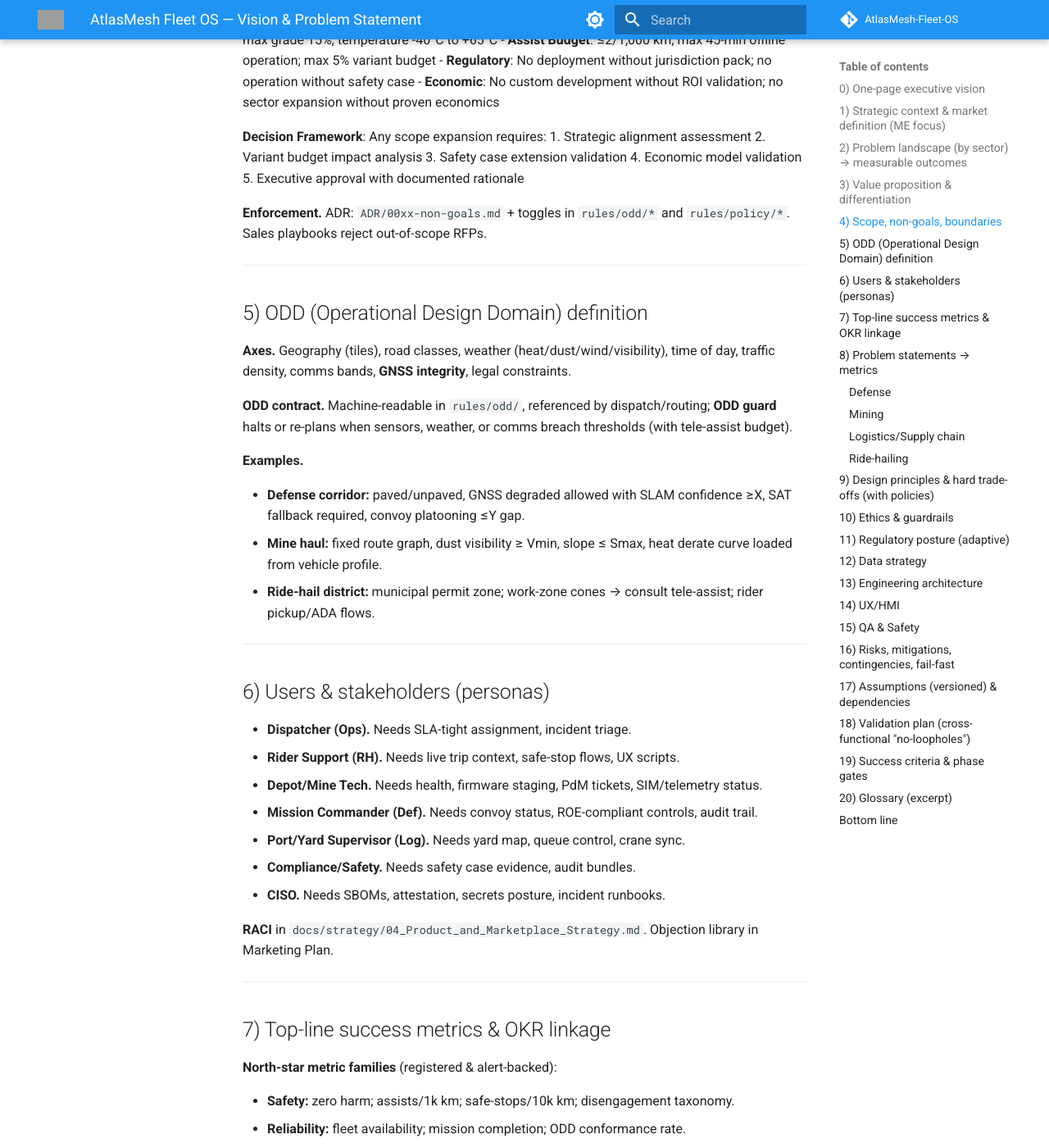
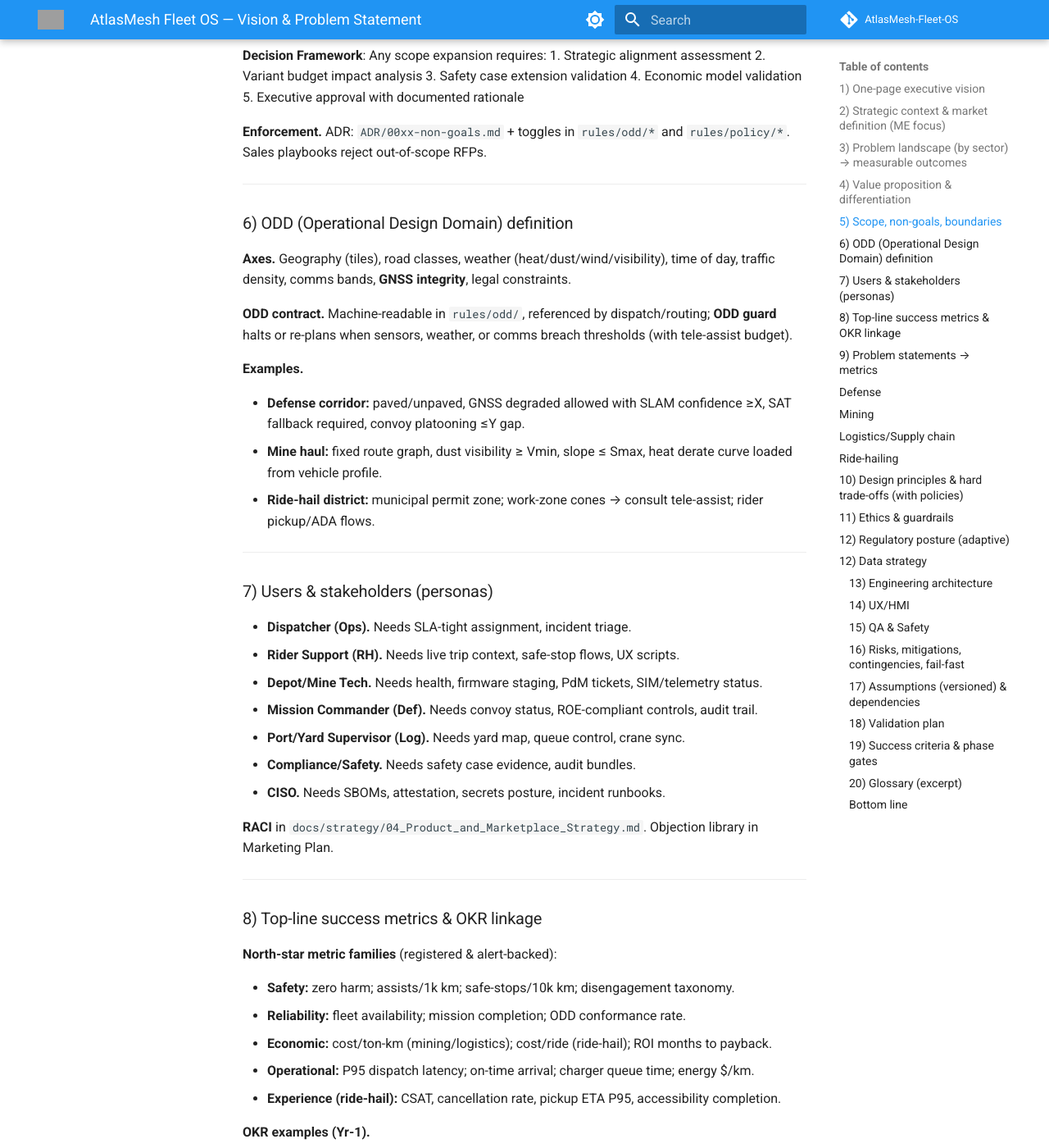
Before and after one commit to suprachakra/AtlasMesh-Fleet-OS, an MkDocs documentation site: the page built from docs/strategy/01_Executive_Summary_and_Vision.md, in a window 1280 px wide and 1400 px high, scrolled down 3296 px. Shown: the whole window at 82% size. Built offline with MkDocs 1.6.1 and Material for MkDocs 9.7.7, drawn with Linux system fonts in a browser that asks for light colours; comment, search, counter and statistics services are not loaded; the version menu is left out; some of the changed text lies outside the part shown; grey boxes are pictures that could not be loaded.

Commit message:
Update 01_Executive_Summary_and_Vision.md

```diff
--- a/docs/strategy/01_Executive_Summary_and_Vision.md
+++ b/docs/strategy/01_Executive_Summary_and_Vision.md
@@ -1,8 +1,6 @@
 # AtlasMesh Fleet OS — Vision & Problem Statement
 
----
-
-## 0) One-page executive vision
+### 1) One-page executive vision
 
 **Vision.** Build the world's most **agnostic Fleet OS** for Level-4 autonomous operations—**vehicle-agnostic, platform-agnostic, sector-agnostic, map-source-agnostic, weather-source-agnostic, comms-agnostic, geography-aware**—that can plan, dispatch, monitor, and continuously improve fleets across **defense, mining, logistics/supply chain, and ride-hailing** in **extreme Middle-East conditions** (desert, high heat, dust, intermittent comms), with **zero hand-tuning** per program.
 
@@ -99,7 +97,7 @@
 
 ---
 
-## 5) ODD (Operational Design Domain) definition
+### 6) ODD (Operational Design Domain) definition
 
 **Axes.** Geography (tiles), road classes, weather (heat/dust/wind/visibility), time of day, traffic density, comms bands, **GNSS integrity**, legal constraints.
 
@@ -127,7 +125,7 @@
 
 ---
 
-## 7) Top-line success metrics & OKR linkage
+### 8) Top-line success metrics & OKR linkage
 
 **North-star metric families** (registered & alert-backed):
 
@@ -220,7 +218,7 @@
 
 ---
 
-## 11) Regulatory posture (adaptive)
+### 12) Regulatory posture (adaptive)
 
 * **Safety case automation:** evidence bundles **auto-generated** per release (`compliance/audit-bundles/`).
 * **Jurisdiction overlays:** local speed, lane rules, AV permits in `rules/regulatory/*`.
@@ -239,7 +237,7 @@
 
 ---
 
-## 13) Engineering architecture
+### 13) Engineering architecture
 
 * **Services**: policy engine, dispatch, routing, rebalancing, energy, fleet-health, predictive-maint, map, weather, v2x, OTA, alerts.
 * **Edge**: **ROS2-based** vehicle agent with **containerized nodes**, tele-assist client (Q&A only), diagnostics agent (snapshots, SBOM).
@@ -250,7 +248,7 @@
 
 ---
 
-## 14) UX/HMI
+### 14) UX/HMI
 
 * **Control Center.** Left rail (trip types, statuses), live map, fleet timeline, quick filters (ODD breaches, assists), **RTL & Arabic** support, WCAG 2.2 AA.
 * **Vehicle detail.** VIN, auto/manual, today's L4 hours & km, heartbeat, MPI, event feed.
@@ -262,7 +260,7 @@
 
 ---
 
-## 15) QA & Safety
+### 15) QA & Safety
 
 * **Twin-Gated CI/CD:** **CARLA/Gazebo simulation** scenarios must pass sector/ODD minimums; regression diffs gated.
 * **Scenario Bank:** Comprehensive OpenSCENARIO-based test scenarios across sectors, vehicle types, and environmental conditions.
@@ -273,7 +271,7 @@
 
 ---
 
-## 16) Risks, mitigations, contingencies, fail-fast
+### 16) Risks, mitigations, contingencies, fail-fast
 
 | Risk | Likelihood/Impact | Impact Metrics | Mitigation (designed-in) | Contingency | Tripwire (auto) | Mitigation Timeline |
 | --- | --- | --- | --- | --- | --- | --- |
@@ -286,7 +284,7 @@
 
 ---
 
-## 17) Assumptions (versioned) & dependencies
+### 17) Assumptions (versioned) & dependencies
 
 * **L4 only** in geofenced ODDs with tele-assist Q&A allowed within policy.
 * **Vehicle interfaces** available (DBW or kit adapters).
@@ -298,7 +296,7 @@
 
 ---
 
-## 18) Validation plan (cross-functional "no-loopholes")
+### 18) Validation plan
 
 | Function | Validation Responsibility | Validation Method | Success Criteria | Failure Response |
 | --- | --- | --- | --- | --- |
@@ -316,7 +314,7 @@
 
 ---
 
-## 19) Success criteria & phase gates
+### 19) Success criteria & phase gates
 
 1. **Alpha (internal):** All core services up; sim gates green; ODD for first sector encoded; no forking.
 2. **Pilot-A (closed site):** ≥20 vehicles; **≥97% uptime**, assists ≤0.7/1k km; safety evidence bundle pass.
@@ -328,7 +326,7 @@
 
 ---
 
-## 20) Glossary (excerpt)
+### 20) Glossary (excerpt)
 
 * **ODD:** Operational Design Domain.
 * **Assist:** Human tele-assist Q&A input incorporated by autonomy; **no remote driving**.
@@ -346,5 +344,5 @@
 
 ---
 
-## Bottom line
+### Bottom line
 It is **deliberately engineered to leave no gaps**: every promise in this Vision & Problem Statement is backed by a measurable KPI, a policy, an ODD rule, or an automated gate. If it's not encoded, it doesn't ship. This ensures strategic clarity, technical integrity, safety, and scalability across **defense, mining, logistics, and ride-hailing**—under the harsh realities of the Middle East and beyond.
```
Also changed, not shown: other parts of docs/strategy/01_Executive_Summary_and_Vision.md (+8 -8 lines).
